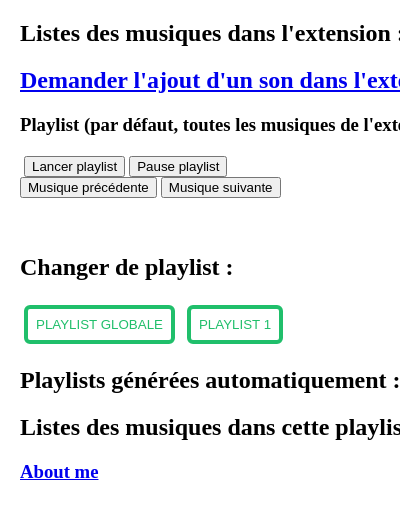
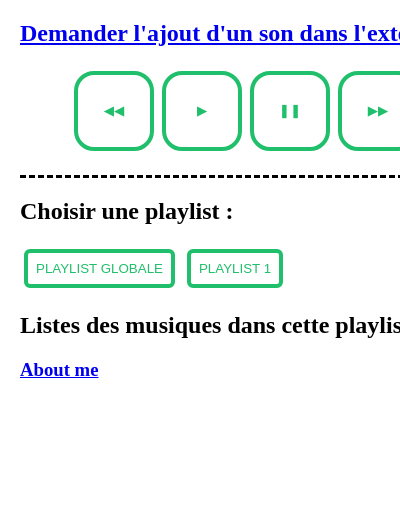
Before and after one commit to asfxgf/Music-in-background, a browser extension: page popup.html in a window 400 px wide. Shown: the top 516 px of the page. Drawn offline with Linux system fonts and the light colour scheme.

Commit message:
CSS perfectionné, fin de la V1de l'extension

```diff
--- a/popup.html
+++ b/popup.html
@@ -6,27 +6,22 @@
     <link rel="stylesheet" href="style.css">
   </head>
   <body>
-    <h2>Listes des musiques dans l'extension :</h2>
-    <!-- <p>(Attention ! Seules les musiques ajoutées à l'extension seront jouées par le lecteur)</p> -->
     <div>
     <h2><a href="https://airtable.com/shrnxddeesMWMXcmQ" target="_blank">Demander l'ajout d'un son dans l'extension</a></h2>
-      <h3 id="current title">Playlist (par défaut, toutes les musiques de l'extension sont jouées) :</h3>
-      <h2 id="position in playlist"></h2>
-      <h2 id="current title name"></h2>
+      <h3 class="current_title" id="current title"></h3>
+      <h2 class="position_in_playlist" id="position in playlist"></h2>
+      <h2 class="current_title_name" id="current title name"></h2>
     </div>
-    <img src="" alt="">
-    <button class="button_play" id= "playlist play">Lancer playlist</button>
-    <button class="button_pause" id= "playlist pause">Pause playlist</button>
-    <br>
-    <button class="button_previous" id= "playlist previous">Musique précédente</button>
-    <button class= "button_next" id= "playlist next">Musique suivante</button>
-    <br>
-    <br>
-    <br>
-    <h2>Changer de playlist :</h2>
+    <div class="button_centered">
+      <button class="button_previous" id= "playlist previous">◀︎◀︎</button>
+      <button class="button_play" id= "playlist play">▶</button>
+      <button class="button_pause" id= "playlist pause">❚❚</button>
+      <button class= "button_next" id= "playlist next">▶︎▶︎</button>
+    </div>
+    <h2 class="dashed_at_top">Choisir une playlist :</h2>
     <button class="playlist" id="playlist globale">PLaylist globale</button>
     <button class ="playlist" id="playlist 1">PLaylist 1</button>
-    <h2 id="all playlists">Playlists générées automatiquement :</h2>
+    <h2 class="" id="all playlists"></h2>
     <h2>Listes des musiques dans cette playlist :</h2>
     <!-- <p>(Attention ! Seules les musiques ajoutées à l'extension seront jouées par le lecteur)</p> -->
     <ul id="index"></ul>
--- a/popup.js
+++ b/popup.js
@@ -2,9 +2,10 @@
 
 // AJOUTE TES PLAYLISTS ICI
 
-// AJoute les boutons des playlists
 
 
+
+// AJoute les boutons des playlists
 
 
 function AskForPlaylists() {
@@ -85,7 +86,7 @@ function ChangeMusicOnOpen() {
     var currenttitlename = document.getElementById("current title name");
     var titreHumain = response.msg.slice(8, -4);
     //Ajoute la musique à l'element html
-    currenttitlename.innerHTML = titreHumain;
+    currenttitlename.innerHTML = "▶▷▶▷  " + titreHumain + "  ◁◀◁◀";
     console.log("Musique en cours : " + titreHumain);
     });
   }
@@ -357,6 +358,22 @@ function CallRegardeMoi_Loop() {
 
 
 
+
+
+
+
+
+
+
+
+
+
+
+
+
+
+
+
 listenClick();
 listenClickPlay();
 //listenClickAirtableList();
--- a/style.css
+++ b/style.css
@@ -7,23 +7,107 @@ body {
   overflow: hidden;
 }
 
-
-
 li {
   font-size: 16px;
   font-weight: 450;
 }
 
+.dashed_at_top {
+  border-top: dashed black;
+  padding-top: 20px;
+}
+
+.button_centered {
+  margin-right: auto;
+  display: table;
+  margin-left: 50px;
+}
 
 
 .button_play {
 
+  color: #20bf6b !important;
+  text-transform: uppercase;
+  background: #ffffff;
+  padding: 4px;
+  border: 4px solid #20bf6b !important;
+  border-radius: 25%;
+  display: inline-block;
+  transition: all 0.3s ease 0s;
+  margin: 4px;
+  height: 80px;
+  width: 80px;
+}
+
+.button_play:hover {
+  color: #494949 !important;
+  border-radius: 50%;
+  border-color: #494949 !important;
+  transition: all 0.3s ease 0s;
 }
 
 .button_pause {
-
+  color: #20bf6b !important;
+  text-transform: uppercase;
+  background: #ffffff;
+  padding: 4px;
+  border: 4px solid #20bf6b !important;
+  border-radius: 25%;
+  display: inline-block;
+  transition: all 0.3s ease 0s;
+  margin: 4px;
+  height: 80px;
+  width: 80px
 }
 
+.button_pause:hover {
+  color: #494949 !important;
+  border-radius: 50%;
+  border-color: #494949 !important;
+  transition: all 0.3s ease 0s;
+}
+
+.button_previous {
+  color: #20bf6b !important;
+  text-transform: uppercase;
+  background: #ffffff;
+  padding: 4px;
+  border: 4px solid #20bf6b !important;
+  border-radius: 25%;
+  display: inline-block;
+  transition: all 0.3s ease 0s;
+  margin: 4px;
+  height: 80px;
+  width: 80px
+}
+
+
+.button_previous:hover {
+  color: #494949 !important;
+  border-radius: 50%;
+  border-color: #494949 !important;
+  transition: all 0.3s ease 0s;
+}
+.button_next {
+  color: #20bf6b !important;
+  text-transform: uppercase;
+  background: #ffffff;
+  padding: 4px;
+  border: 4px solid #20bf6b !important;
+  border-radius: 25%;
+  display: inline-block;
+  transition: all 0.3s ease 0s;
+  margin: 4px;
+  height: 80px;
+  width: 80px
+}
+
+.button_next:hover {
+  color: #494949 !important;
+  border-radius: 50%;
+  border-color: #494949 !important;
+  transition: all 0.3s ease 0s;
+}
 
 .playlist {
   color: #20bf6b !important;
@@ -44,12 +128,7 @@ li {
   transition: all 0.3s ease 0s;
 }
 
-.playlist:active {
-  color: green !important;
-  border-radius: 50px;
-  border-color: green !important;
-  transition: all 0.3s ease 0s;
-}
+
 
 .playlist:focus {
   color: black !important;
@@ -59,8 +138,24 @@ li {
   border: none;
 }
 
+.current_title {
+  margin-left: 50px;
+}
 
+.current_title_name {
+  margin-left: 50px;
+}
 
+.position_in_playlist {
+margin-left: 50px;
+}
+
+#index-li {
+  font-size: 22px;
+  font-weight: 450;
+  padding-bottom: 0.4em;
+  list-style: none;
+}
 
 button#send-data {
   background: #C3413B;
```
